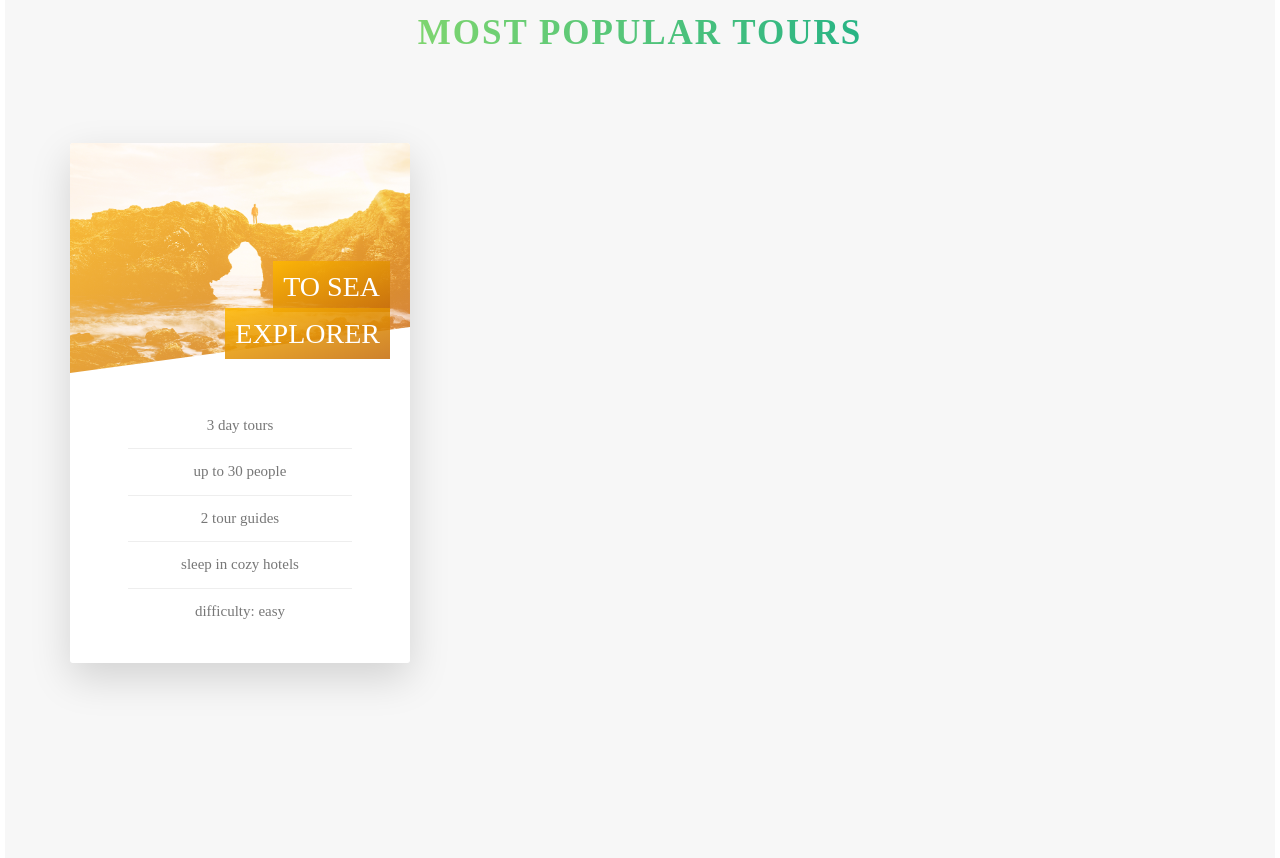
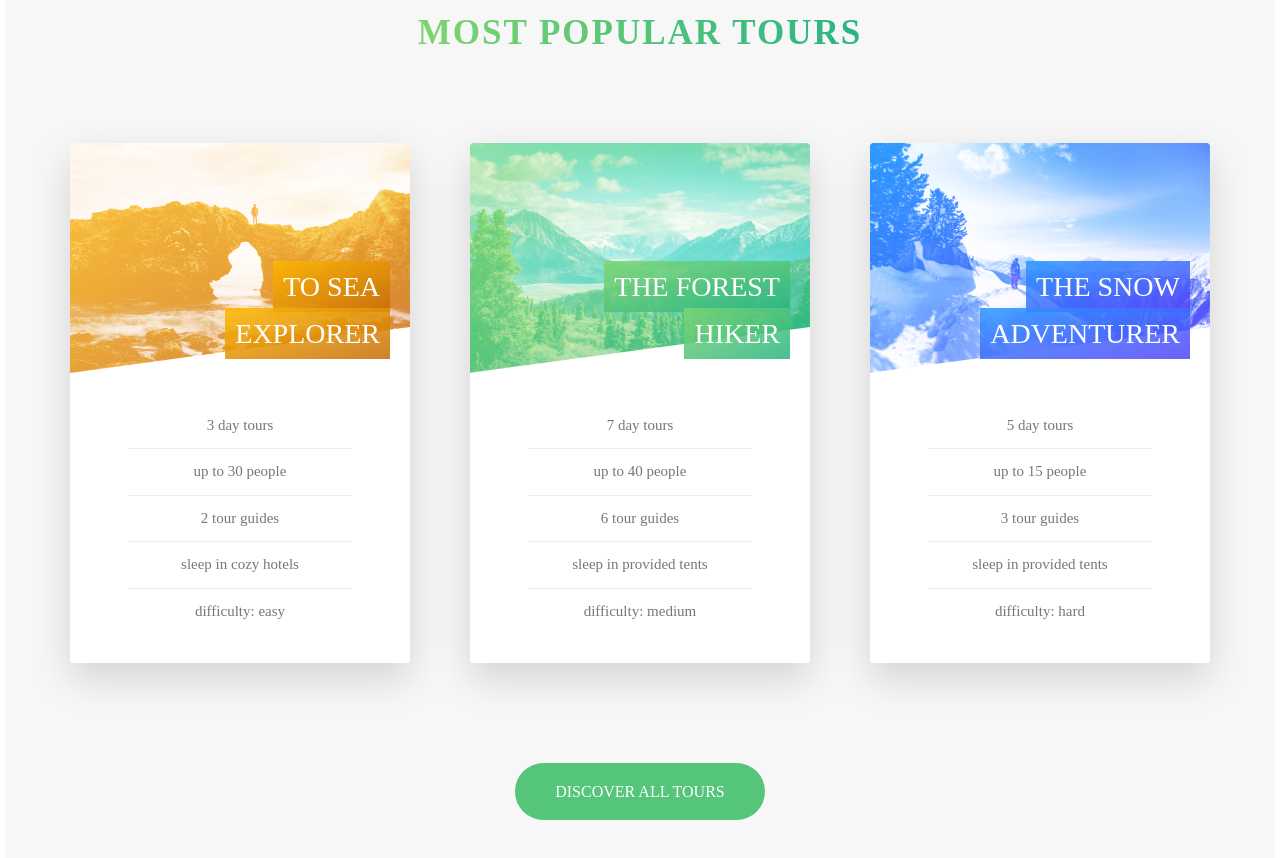
Before and after one commit to reanzi/natoursAdvancecss, a plain HTML site: page index.html in a window 1280 px wide. Shown: the part 2313-3171 px from the top of the page. Drawn offline with Linux system fonts and the light colour scheme.

Commit message:
tour section  is done

```diff
--- a/index.html
+++ b/index.html
@@ -156,12 +156,85 @@
                 </div>
               </div>
               <div class="card__side card__side--back card__side--back-1">
-                Back
+                <div class="card__cta">
+                  <div class="card__price-box">
+                    <p class="card__price-only">Only</p>
+                    <p class="card__price-value">$297.99</p>
+                  </div>
+                  <a href="#" class="btn btn--white">Book Now</a>
+                </div>
               </div>
             </div>
           </div>
-          <div class="col-1-of-3"><div class="card"></div></div>
-          <div class="col-1-of-3"><div class="card"></div></div>
+          <div class="col-1-of-3">
+            <div class="card">
+              <div class="card__side card__side--front">
+                <div class="card__picture card__picture--2">
+                  &nbsp;
+                </div>
+                <h4 class="card__heading">
+                  <span class="card__heading-span card__heading-span--2"
+                    >the forest hiker</span
+                  >
+                </h4>
+                <div class="card__details">
+                  <ul>
+                    <li>7 day tours</li>
+                    <li>up to 40 people</li>
+                    <li>6 tour guides</li>
+                    <li>sleep in provided tents</li>
+                    <li>difficulty: medium</li>
+                  </ul>
+                </div>
+              </div>
+              <div class="card__side card__side--back card__side--back-2">
+                <div class="card__cta">
+                  <div class="card__price-box">
+                    <p class="card__price-only">Only</p>
+                    <p class="card__price-value">$297.99</p>
+                  </div>
+                  <a href="#" class="btn btn--white">Book Now</a>
+                </div>
+              </div>
+            </div>
+          </div>
+          <div class="col-1-of-3">
+            <div class="card">
+              <div class="card__side card__side--front">
+                <div class="card__picture card__picture--3">
+                  &nbsp;
+                </div>
+                <h4 class="card__heading">
+                  <span class="card__heading-span card__heading-span--3"
+                    >the snow adventurer</span
+                  >
+                </h4>
+                <div class="card__details">
+                  <ul>
+                    <li>5 day tours</li>
+                    <li>up to 15 people</li>
+                    <li>3 tour guides</li>
+                    <li>sleep in provided tents</li>
+                    <li>difficulty: hard</li>
+                  </ul>
+                </div>
+              </div>
+              <div class="card__side card__side--back card__side--back-3">
+                <div class="card__cta">
+                  <div class="card__price-box">
+                    <p class="card__price-only">Only</p>
+                    <p class="card__price-value">$297.99</p>
+                  </div>
+                  <a href="#" class="btn btn--white">Book Now</a>
+                </div>
+              </div>
+            </div>
+          </div>
+        </div>
+        <div class="u-center-text u-mt-huge">
+          <a href="#" class="btn btn--green">
+            Discover all tours
+          </a>
         </div>
       </section>
     </main>
--- a/sass/abstract/_variables.scss
+++ b/sass/abstract/_variables.scss
@@ -9,10 +9,10 @@
 $color-tertiary-light: #2998ff;
 $color-tertiary-dark: #5643fa;
 
-$color-grey-dark: #777;
 $color-black: #000;
 $color-white: #fff;
 
+$color-grey-dark: #777;
 $color-grey-light-1: #f7f7f7;
 $color-grey-light-2: #eee;
 
--- a/sass/base/_utilities.scss
+++ b/sass/base/_utilities.scss
@@ -11,4 +11,16 @@
   &-mb-big {
     margin-bottom: 8rem;
   }
+  &-mt-small {
+    margin-top: 1.5rem;
+  }
+  &-mt-medium {
+    margin-top: 4rem;
+  }
+  &-mt-big {
+    margin-top: 8rem;
+  }
+  &-mt-huge {
+    margin-top: 10rem;
+  }
 }
--- a/sass/components/_buttons.scss
+++ b/sass/components/_buttons.scss
@@ -5,7 +5,6 @@
     text-transform: uppercase;
     text-decoration: none;
     padding: 1.5rem 4rem;
-    color: $color-grey-dark;
     border-radius: 10rem;
     transition: all 0.3s;
     position: relative;
@@ -24,6 +23,13 @@
     color: $color-grey-dark;
     &::after {
       background-color: $color-white;
+    }
+  }
+  &--green {
+    background-color: $color-primary;
+    color: $color-white;
+    &::after {
+      background-color: $color-primary;
     }
   }
   &::after {
--- a/sass/components/_card.scss
+++ b/sass/components/_card.scss
@@ -30,6 +30,20 @@
           $color-secondary-dark
         );
       }
+      &-2 {
+        background-image: linear-gradient(
+          to right bottom,
+          $color-primary-light,
+          $color-primary-dark
+        );
+      }
+      &-3 {
+        background-image: linear-gradient(
+          to right bottom,
+          $color-tertiary-light,
+          $color-tertiary-dark
+        );
+      }
     }
   }
   &:hover &__side--front {
@@ -46,6 +60,8 @@
     background-blend-mode: screen;
     -webkit-clip-path: polygon(0 0, 100% 0, 100% 80%, 0 100%);
     clip-path: polygon(0 0, 100% 0, 100% 80%, 0 100%);
+    border-top-left-radius: 3px;
+    border-top-right-radius: 3px;
     &--1 {
       background-image: linear-gradient(
           to right bottom,
@@ -55,10 +71,20 @@
         url(../../img/nat-5.jpg);
     }
     &--2 {
-      background-image: url(../../img/nat-5.jpg);
+      background-image: linear-gradient(
+          to right bottom,
+          $color-primary-light,
+          $color-primary-dark
+        ),
+        url(../../img/nat-6.jpg);
     }
     &--3 {
-      background-image: url(../../img/nat-5.jpg);
+      background-image: linear-gradient(
+          to right bottom,
+          $color-tertiary-light,
+          $color-tertiary-dark
+        ),
+        url(../../img/nat-7.jpg);
     }
   }
   &__heading {
@@ -83,6 +109,20 @@
         rgba($color-secondary-dark, 0.85)
       );
     }
+    &--2 {
+      background-image: linear-gradient(
+        to right bottom,
+        rgba($color-primary-light, 0.85),
+        rgba($color-primary-dark, 0.85)
+      );
+    }
+    &--3 {
+      background-image: linear-gradient(
+        to right bottom,
+        rgba($color-tertiary-light, 0.85),
+        rgba($color-tertiary-dark, 0.85)
+      );
+    }
   }
   &__details {
     padding: 3rem;
@@ -102,4 +142,27 @@
       }
     }
   }
+
+  //FRONT STYLING
+  &__cta {
+    position: absolute;
+    top: 50%;
+    left: 50%;
+    width: 90%;
+    transform: translate(-50%, -50%);
+    text-align: center;
+  }
+  &__price-box {
+    text-align: center;
+    margin-bottom: 8rem;
+    color: $color-white;
+  }
+  &__price-only {
+    font-size: 1.4trm;
+    text-transform: uppercase;
+  }
+  &__price-value {
+    font-size: 6rem;
+    font-weight: 100;
+  }
 }
--- a/sass/pages/_home.scss
+++ b/sass/pages/_home.scss
@@ -24,7 +24,7 @@
   }
   &-tours {
     background-color: $color-grey-light-1;
-    padding: 25rem 0 50rem 0;
+    padding: 25rem 0 15rem 0;
     margin-top: -10vh;
   }
 }
```
Also changed, not shown: dist/css/main.min.css, 1 other file.
